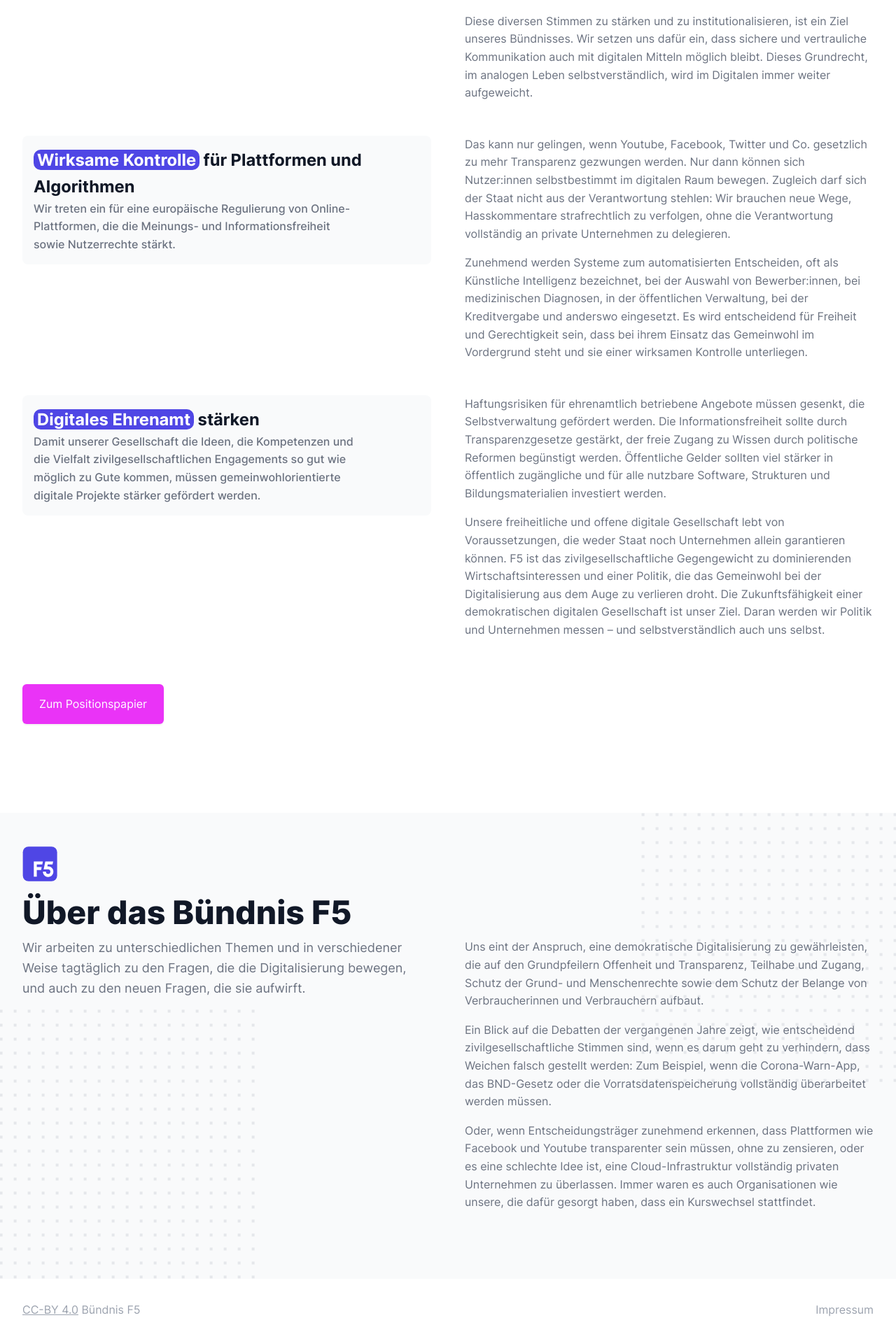
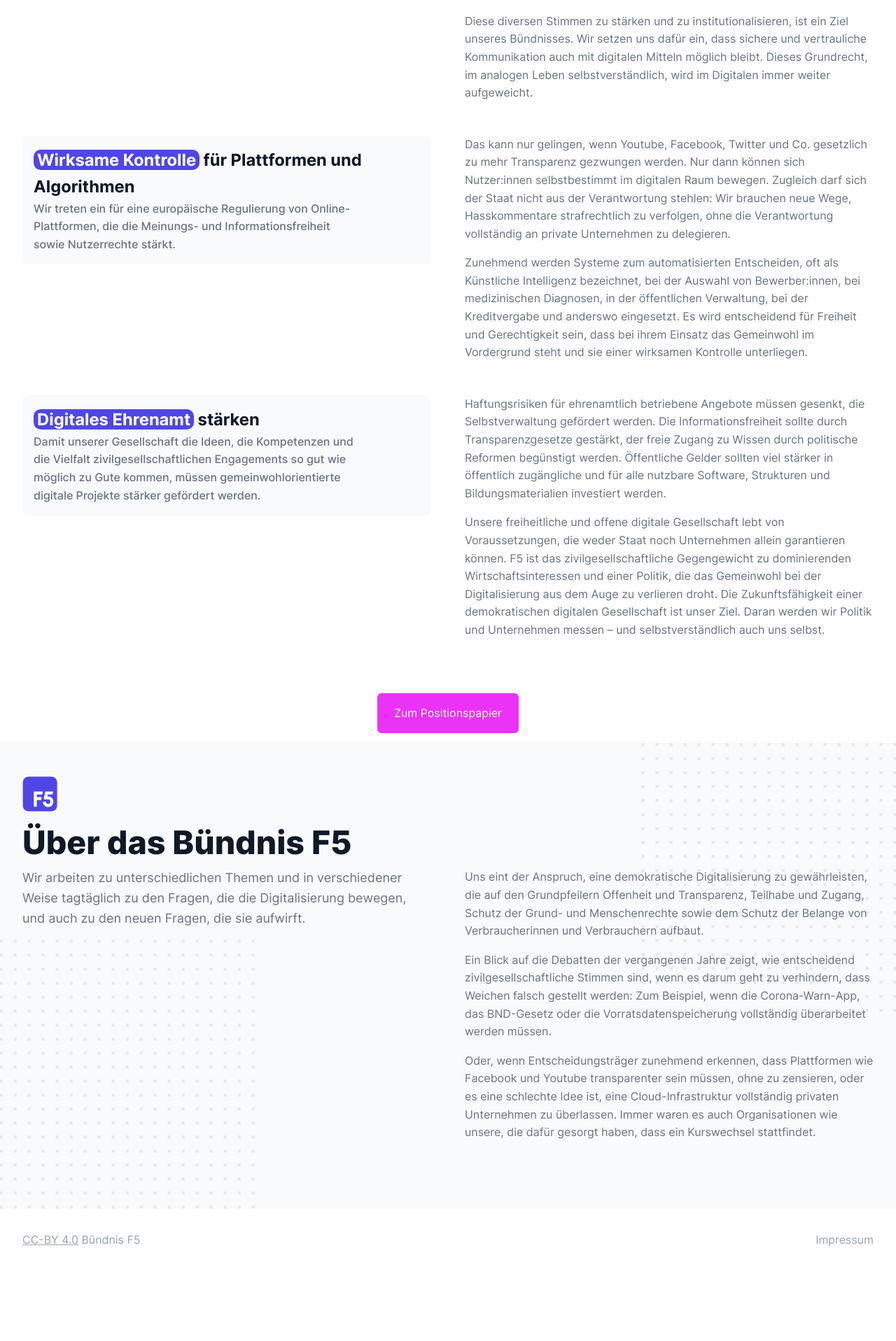
Before and after one commit to okfde/buendnis-f5, a Jekyll site: the page built from index.html, in a window 1280 px wide. Shown: the part 1105-3022 px from the top of the page at 70% size. Built offline with Jekyll 4.4.1, drawn with Linux system fonts in a browser that asks for light colours; after the commit the page ends 2922 px from its top, so only the background shows below that.

Commit message:
Update _custom.scss

```diff
--- a/_sass/_custom.scss
+++ b/_sass/_custom.scss
@@ -364,8 +364,10 @@ footer {
   }
 }
 .button-wrap {
-  height: 200px;
-  position: relative;
+  height: 100px;
+  display: flex;
+  justify-content: center;
+  align-items: center;
 }
 
 // Media queries
```
